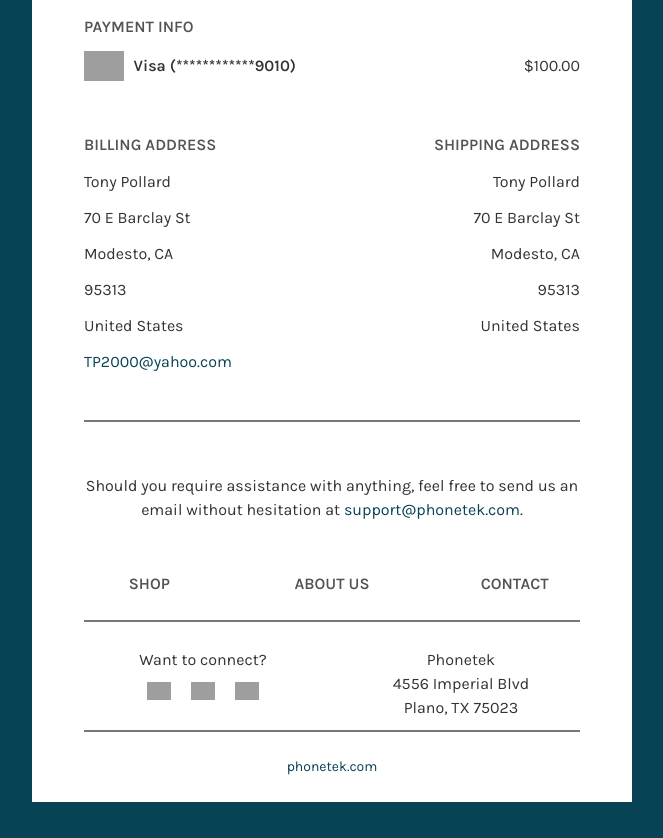
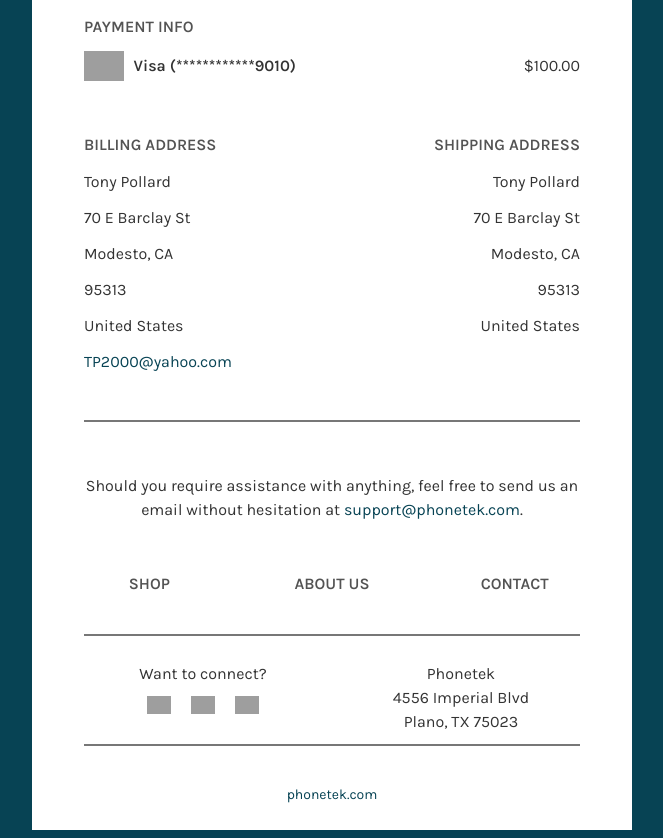
Before and after one commit to KennethGrahamdev/Transactional-email-Phonetek, a plain HTML site: page index.html in a window 1280 px wide. Shown: the part 1150-1988 px from the top of the page, without its empty margins (308-971 px from the left). Before the commit the page ends 1960 px from the top, so only its background shows below. Drawn offline with Linux system fonts and the light colour scheme; grey boxes are pictures that could not be loaded; a web font is replaced by a local one.

Commit message:
Update index.html

```diff
--- a/index.html
+++ b/index.html
@@ -569,11 +569,11 @@
                         <!-- Navigation bar end -->
                         <!-- Contact columns start -->
                         <tr>
-                            <td style="text-align:center;background-color: #ffffff;padding: 0px 52px;">
+                            <td style="text-align:center;background-color: #ffffff;padding: 14px 52px;">
                                 <table class="column-container" role="presentation" cellspacing="0" cellpadding="0" border="0" style="width: 100%;border-top: solid #777777 2px;border-bottom: solid #777777 2px;">
                                     <tr>
                                         <td>
-                                            <table class="column" role="presentation" cellspacing="0" cellpadding="0" border="0" align="left" style="width: 48%;vertical-align: top;">
+                                            <table class="column" role="presentation" cellspacing="0" cellpadding="0" border="0" align="left" style="width: 48%;vertical-align: top">
                                                 <tr>
                                                     <td valign="top" style="text-align:center;width: 238px;max-width: 238px;vertical-align: top;padding: 26px 0px 10px 0px;">
                                                         <p style="Margin: 0;font-size: 16px;line-height: 24px;color: #333;font-weight: 400;font-family: 'Karla', sans-serif;">
```
